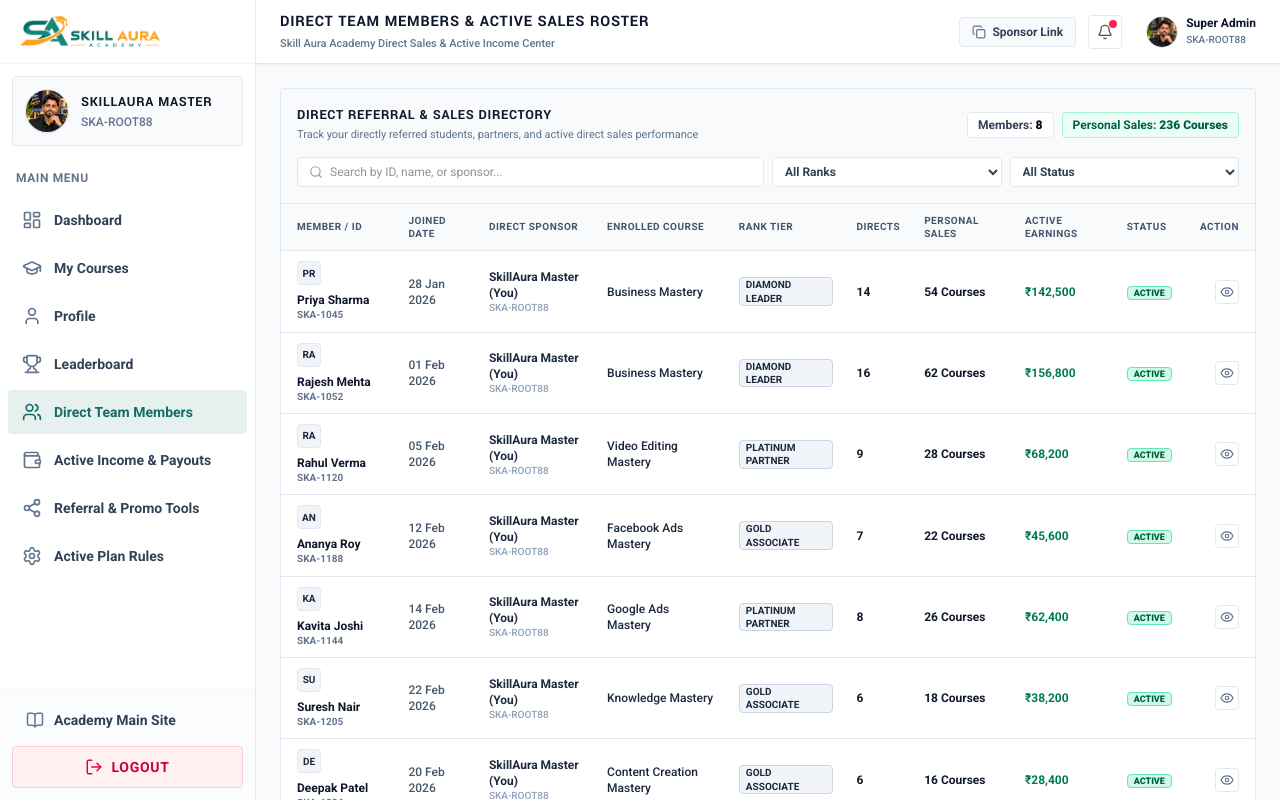
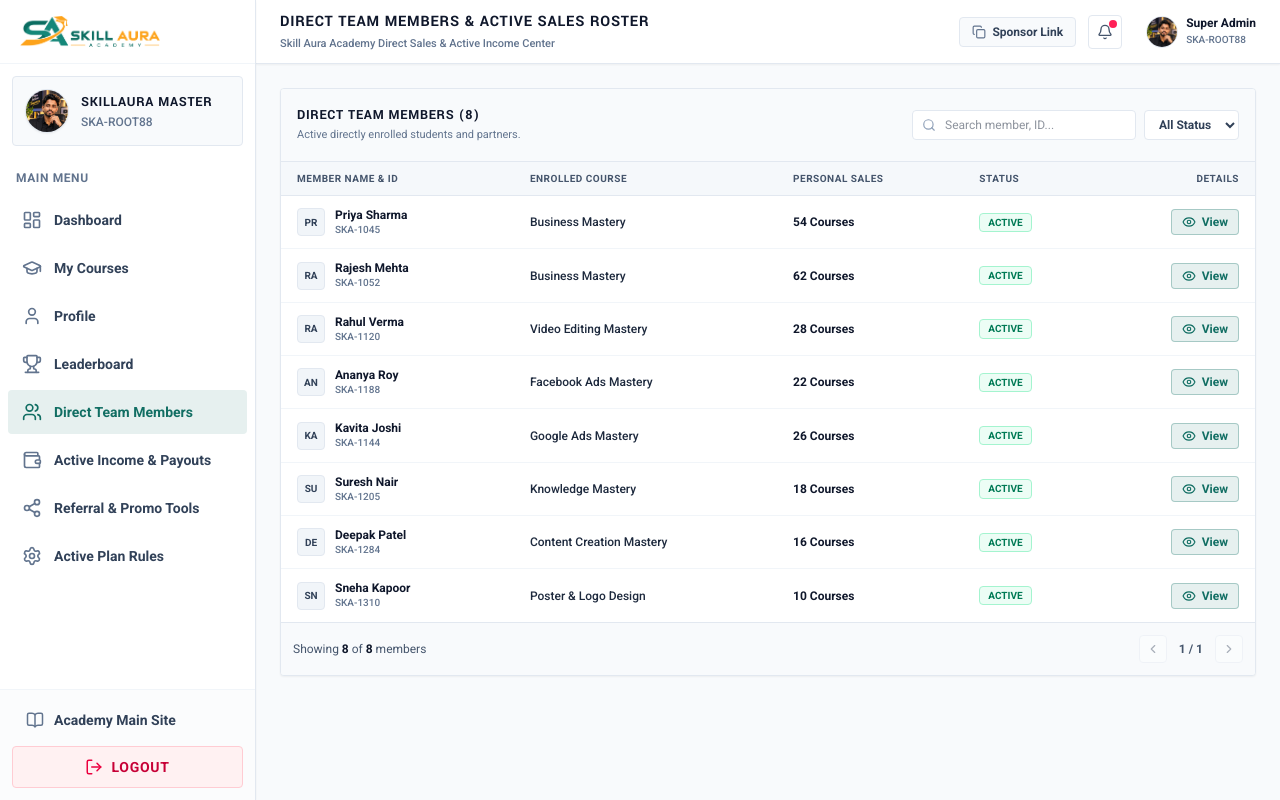
Before and after one commit to budhya2024/skillaura-academy, a Next.js app: page /admin in a window 1280 px wide. Both pictures are taken after a click on the button "Direct Team Members". Shown: the top 800 px of the page. Built offline with nearby package versions, Linux system fonts and the light colour scheme.

Commit message:
feat: simplify Direct Team Members table and show details dialog on View button click

```diff
--- a/components/admin/DownlineTable.tsx
+++ b/components/admin/DownlineTable.tsx
@@ -7,19 +7,27 @@ import {
 } from "../../lib/networkData";
 import {
   Search,
-  Filter,
   Users,
   Eye,
   ChevronLeft,
   ChevronRight,
-  TrendingUp,
+  X,
+  User,
+  Mail,
+  Phone,
+  Calendar,
+  Award,
+  Wallet,
+  ShoppingBag,
+  ShieldCheck,
+  CheckCircle2,
 } from "lucide-react";
 
 export default function DownlineTable() {
   const [search, setSearch] = useState("");
-  const [rankFilter, setRankFilter] = useState<string>("all");
   const [statusFilter, setStatusFilter] = useState<string>("all");
   const [currentPage, setCurrentPage] = useState(1);
+  const [selectedMember, setSelectedMember] = useState<DownlineMember | null>(null);
   const itemsPerPage = 8;
 
   const filteredMembers = useMemo(() => {
@@ -27,16 +35,14 @@ export default function DownlineTable() {
       const matchSearch =
         member.name.toLowerCase().includes(search.toLowerCase()) ||
         member.id.toLowerCase().includes(search.toLowerCase()) ||
-        member.sponsorName.toLowerCase().includes(search.toLowerCase()) ||
-        member.email.toLowerCase().includes(search.toLowerCase());
+        member.package.toLowerCase().includes(search.toLowerCase());
 
-      const matchRank = rankFilter === "all" || member.rank === rankFilter;
       const matchStatus =
         statusFilter === "all" || member.status === statusFilter;
 
-      return matchSearch && matchRank && matchStatus;
+      return matchSearch && matchStatus;
     });
-  }, [search, rankFilter, statusFilter]);
+  }, [search, statusFilter]);
 
   const totalPages = Math.ceil(filteredMembers.length / itemsPerPage) || 1;
   const paginatedMembers = useMemo(() => {
@@ -44,104 +50,63 @@ export default function DownlineTable() {
     return filteredMembers.slice(start, start + itemsPerPage);
   }, [filteredMembers, currentPage, itemsPerPage]);
 
-  const totalFilteredSales = useMemo(
-    () => filteredMembers.reduce((acc, curr) => acc + curr.personalActiveSales, 0),
-    [filteredMembers]
-  );
-
   return (
-    <div className="bg-white border border-slate-200 shadow-xs overflow-hidden flex flex-col rounded-[4px]">
-      {/* Top Controls Header */}
-      <div className="p-4 border-b border-slate-200 bg-slate-50 space-y-3">
-        <div className="flex flex-col sm:flex-row items-start sm:items-center justify-between gap-3">
+    <div className="bg-white border border-slate-200 shadow-xs overflow-hidden flex flex-col rounded-[4px] font-sans">
+      {/* Top Header & Search Controls */}
+      <div className="p-4 border-b border-slate-200 bg-slate-50 flex flex-col sm:flex-row items-stretch sm:items-center justify-between gap-3">
         <div>
           <h3 className="text-xs sm:text-sm font-bold text-slate-900 uppercase tracking-wider font-[family-name:var(--font-yantramanav)]">
-              Direct Referral &amp; Sales Directory
+            Direct Team Members ({filteredMembers.length})
           </h3>
           <p className="text-[11px] text-slate-500">
-              Track your directly referred students, partners, and active direct sales performance
+            Active directly enrolled students and partners.
           </p>
         </div>
 
-          <div className="flex items-center gap-2 flex-wrap">
-            <span className="text-xs font-bold text-slate-700 bg-white px-2.5 py-1 border border-slate-200 rounded-[4px]">
-              Members: <strong className="text-slate-950">{filteredMembers.length}</strong>
-            </span>
-            <span className="text-xs font-bold text-emerald-800 bg-emerald-50 px-2.5 py-1 border border-emerald-200 rounded-[4px]">
-              Personal Sales: <strong>{totalFilteredSales} Courses</strong>
-            </span>
-          </div>
-        </div>
-
-        {/* Filter Bar */}
-        <div className="grid grid-cols-1 sm:grid-cols-2 md:grid-cols-4 gap-2">
-          {/* Search Box */}
-          <div className="relative md:col-span-2">
-            <Search className="w-3.5 h-3.5 text-slate-400 absolute left-3 top-1/2 -translate-y-1/2" />
+        {/* Search & Filter Bar */}
+        <div className="flex items-center gap-2">
+          <div className="relative w-full sm:w-56">
+            <Search className="w-3.5 h-3.5 text-slate-400 absolute left-2.5 top-1/2 -translate-y-1/2" />
             <input
               type="text"
-              placeholder="Search by ID, name, or sponsor..."
+              placeholder="Search member, ID..."
               value={search}
               onChange={(e) => {
                 setSearch(e.target.value);
                 setCurrentPage(1);
               }}
-              className="w-full pl-8 pr-3 py-1.5 text-xs bg-white border border-slate-200 focus:outline-none focus:border-[#116E63] rounded-[4px]"
+              className="w-full pl-8 pr-3 py-1.5 text-xs bg-white border border-slate-200 focus:outline-none focus:border-[#116E63] rounded-[4px] text-slate-800"
             />
           </div>
 
-          {/* Rank Filter */}
-          <select
-            value={rankFilter}
-            onChange={(e) => {
-              setRankFilter(e.target.value);
-              setCurrentPage(1);
-            }}
-            className="px-2 py-1.5 text-xs bg-white border border-slate-200 focus:outline-none focus:border-[#116E63] text-slate-700 font-bold rounded-[4px]"
-          >
-            <option value="all">All Ranks</option>
-            <option value="Diamond Leader">Diamond Leader</option>
-            <option value="Platinum Partner">Platinum Partner</option>
-            <option value="Gold Associate">Gold Associate</option>
-            <option value="Silver Member">Silver Member</option>
-            <option value="Bronze Starter">Bronze Starter</option>
-          </select>
-
-          {/* Status Filter */}
           <select
             value={statusFilter}
             onChange={(e) => {
               setStatusFilter(e.target.value);
               setCurrentPage(1);
             }}
-            className="px-2 py-1.5 text-xs bg-white border border-slate-200 focus:outline-none focus:border-[#116E63] text-slate-700 font-bold rounded-[4px]"
+            className="px-2.5 py-1.5 text-xs bg-white border border-slate-200 focus:outline-none focus:border-[#116E63] text-slate-700 font-semibold rounded-[4px] cursor-pointer"
           >
             <option value="all">All Status</option>
-            <option value="active">Active Members</option>
-            <option value="pending">Pending KYC</option>
-            <option value="inactive">Inactive</option>
+            <option value="active">Active</option>
+            <option value="pending">Pending</option>
           </select>
         </div>
       </div>
 
-      {/* Table Container */}
+      {/* Clean Streamlined Table (Extra Info Hidden) */}
       <div className="overflow-x-auto">
         <table className="w-full text-left border-collapse text-xs">
           <thead>
-            <tr className="bg-slate-50 border-b border-slate-200 text-slate-600 uppercase font-bold text-[10px] tracking-wider">
-              <th className="py-2.5 px-4">Member / ID</th>
-              <th className="py-2.5 px-3">Joined Date</th>
-              <th className="py-2.5 px-3">Direct Sponsor</th>
+            <tr className="bg-slate-100/70 border-b border-slate-200 text-slate-600 uppercase font-bold text-[10px] tracking-wider">
+              <th className="py-2.5 px-4">Member Name &amp; ID</th>
               <th className="py-2.5 px-3">Enrolled Course</th>
-              <th className="py-2.5 px-3">Rank Tier</th>
-              <th className="py-2.5 px-3">Directs</th>
               <th className="py-2.5 px-3">Personal Sales</th>
-              <th className="py-2.5 px-3">Active Earnings</th>
               <th className="py-2.5 px-3">Status</th>
-              <th className="py-2.5 px-4 text-right">Action</th>
+              <th className="py-2.5 px-4 text-right">Details</th>
             </tr>
           </thead>
-          <tbody className="divide-y divide-slate-200 font-medium text-slate-800">
+          <tbody className="divide-y divide-slate-100 font-medium text-slate-800">
             {paginatedMembers.length > 0 ? (
               paginatedMembers.map((member) => (
                 <tr
@@ -149,102 +114,66 @@ export default function DownlineTable() {
                   className="hover:bg-slate-50 transition-colors"
                 >
                   {/* Member Name & ID */}
-                  <td className="py-2.5 px-4">
-                    <div className="flex items-center gap-2 flex-wrap">
-                      <div className="w-6 h-6 bg-slate-100 text-slate-800 border border-slate-200 flex items-center justify-center font-bold text-[10px] shrink-0 rounded-[4px]">
+                  <td className="py-3 px-4">
+                    <div className="flex items-center gap-2.5">
+                      <div className="w-7 h-7 bg-slate-100 text-slate-700 border border-slate-200 flex items-center justify-center font-bold text-[10px] shrink-0 rounded-[4px]">
                         {member.name.slice(0, 2).toUpperCase()}
                       </div>
                       <div>
                         <div className="font-bold text-slate-900 leading-tight">
                           {member.name}
                         </div>
-                        <div className="text-[10px] font-mono text-slate-500 font-semibold">
+                        <div className="text-[10px] font-mono text-slate-500">
                           {member.id}
                         </div>
                       </div>
                     </div>
                   </td>
 
-                  {/* Joined Date */}
-                  <td className="py-2.5 px-3">
-                    <span className="font-mono text-slate-600 text-xs">
-                      {member.joinDate}
-                    </span>
-                  </td>
-
-                  {/* Sponsor */}
-                  <td className="py-2.5 px-3">
-                    <div className="font-semibold text-slate-800">
-                      {member.sponsorName}
-                    </div>
-                    <div className="text-[10px] font-mono text-slate-400">
-                      {member.sponsorId}
-                    </div>
-                  </td>
-
                   {/* Course Package */}
-                  <td className="py-2.5 px-3">
-                    <span className="text-slate-800 font-medium">
+                  <td className="py-3 px-3">
+                    <span className="text-slate-800 font-medium line-clamp-1">
                       {member.package}
                     </span>
                   </td>
 
-                  {/* Rank */}
-                  <td className="py-2.5 px-3">
-                    <span className="inline-block px-1.5 py-0.2 text-[10px] font-bold bg-slate-100 text-slate-800 border border-slate-300 uppercase rounded-[4px]">
-                      {member.rank}
-                    </span>
-                  </td>
-
-                  {/* Directs */}
-                  <td className="py-2.5 px-3 font-bold text-slate-900 font-mono">
-                    {member.directs}
-                  </td>
-
                   {/* Personal Sales */}
-                  <td className="py-2.5 px-3 font-mono">
+                  <td className="py-3 px-3 font-mono">
                     <span className="font-bold text-slate-900">
                       {member.personalActiveSales} Courses
                     </span>
                   </td>
 
-                  {/* Total Earnings */}
-                  <td className="py-2.5 px-3 font-bold text-emerald-700 font-mono">
-                    ₹{member.totalCommission.toLocaleString()}
-                  </td>
-
                   {/* Status */}
-                  <td className="py-2.5 px-3">
+                  <td className="py-3 px-3">
                     <span
-                      className={`inline-flex items-center gap-1 px-1.5 py-0.2 text-[9px] font-black uppercase rounded-[4px] ${member.status === "active"
-                        ? "bg-emerald-100 text-emerald-800 border border-emerald-300"
-                        : "bg-amber-100 text-amber-800 border border-amber-300"
+                      className={`inline-flex items-center px-2 py-0.5 text-[10px] font-bold uppercase rounded-[4px] ${
+                        member.status === "active"
+                          ? "bg-emerald-50 text-emerald-700 border border-emerald-200"
+                          : "bg-amber-50 text-amber-700 border border-amber-200"
                       }`}
                     >
                       {member.status}
                     </span>
                   </td>
 
-                  {/* Actions */}
-                  <td className="py-2.5 px-4 text-right">
+                  {/* Action View Button */}
+                  <td className="py-3 px-4 text-right">
                     <button
-                      onClick={() =>
-                        alert(
-                          `Member Details:\nName: ${member.name}\nID: ${member.id}\nSponsor: ${member.sponsorName}\nRank: ${member.rank}\nTotal Commission: ₹${member.totalCommission}\nEmail: ${member.email}\nPhone: ${member.phone}`
-                        )
-                      }
-                      className="p-1 text-slate-500 hover:text-[#116E63] border border-slate-200 hover:bg-slate-100 transition-colors rounded-[4px]"
-                      title="Inspect Member"
+                      onClick={() => setSelectedMember(member)}
+                      className="px-2.5 py-1 text-xs font-bold text-[#116E63] bg-[#116E63]/10 hover:bg-[#116E63] hover:text-white border border-[#116E63]/30 rounded-[4px] inline-flex items-center gap-1.5 transition-colors cursor-pointer"
+                      title="View Member Details"
                     >
                       <Eye className="w-3.5 h-3.5" />
+                      <span>View</span>
                     </button>
                   </td>
                 </tr>
               ))
             ) : (
               <tr>
-                <td colSpan={10} className="py-8 text-center text-slate-500">
-                  No downline members match the selected filters.
+                <td colSpan={5} className="py-8 text-center text-slate-500 text-xs">
+                  No members found matching your search.
                 </td>
               </tr>
             )}
@@ -255,12 +184,8 @@ export default function DownlineTable() {
       {/* Pagination Footer */}
       <div className="p-3 border-t border-slate-200 bg-slate-50 flex items-center justify-between text-xs text-slate-600">
         <div>
-          Showing{" "}
-          <strong className="text-slate-900">
-            {paginatedMembers.length}
-          </strong>{" "}
-          of <strong className="text-slate-900">{filteredMembers.length}</strong>{" "}
-          members
+          Showing <strong className="text-slate-900">{paginatedMembers.length}</strong> of{" "}
+          <strong className="text-slate-900">{filteredMembers.length}</strong> members
         </div>
 
         <div className="flex items-center gap-1">
@@ -268,6 +193,7 @@ export default function DownlineTable() {
             onClick={() => setCurrentPage((p) => Math.max(1, p - 1))}
             disabled={currentPage === 1}
             className="p-1.5 border border-slate-200 bg-white text-slate-700 disabled:opacity-40 hover:bg-slate-100 cursor-pointer rounded-[4px]"
+            aria-label="Previous Page"
           >
             <ChevronLeft className="w-3.5 h-3.5" />
           </button>
@@ -278,11 +204,153 @@ export default function DownlineTable() {
             onClick={() => setCurrentPage((p) => Math.min(totalPages, p + 1))}
             disabled={currentPage === totalPages}
             className="p-1.5 border border-slate-200 bg-white text-slate-700 disabled:opacity-40 hover:bg-slate-100 cursor-pointer rounded-[4px]"
+            aria-label="Next Page"
           >
             <ChevronRight className="w-3.5 h-3.5" />
           </button>
         </div>
       </div>
+
+      {/* =========================================================================
+          VIEW BUTTON CLICK: MEMBER DETAILS MODAL / DRAWER
+         ========================================================================= */}
+      {selectedMember && (
+        <div className="fixed inset-0 z-50 flex items-center justify-center p-3 sm:p-4 bg-black/60 backdrop-blur-xs animate-in fade-in">
+          <div className="bg-white w-full max-w-lg border border-slate-300 shadow-xl rounded-[4px] overflow-hidden flex flex-col">
+            {/* Modal Header */}
+            <div className="bg-slate-900 text-white p-4 flex items-center justify-between shrink-0">
+              <div className="flex items-center gap-2.5">
+                <div className="w-8 h-8 rounded-[4px] bg-[#116E63] text-white flex items-center justify-center font-bold text-xs shrink-0">
+                  {selectedMember.name.slice(0, 2).toUpperCase()}
+                </div>
+                <div>
+                  <h4 className="text-sm sm:text-base font-bold text-white uppercase font-[family-name:var(--font-yantramanav)]">
+                    {selectedMember.name}
+                  </h4>
+                  <span className="text-[11px] font-mono text-slate-400">
+                    ID: {selectedMember.id}
+                  </span>
+                </div>
+              </div>
+              <button
+                onClick={() => setSelectedMember(null)}
+                className="w-7 h-7 rounded-[4px] bg-slate-800 hover:bg-slate-700 text-slate-300 flex items-center justify-center cursor-pointer transition-colors"
+                aria-label="Close"
+              >
+                <X className="w-4 h-4" />
+              </button>
+            </div>
+
+            {/* Modal Body with Structured Member Details */}
+            <div className="p-4 sm:p-5 space-y-4 max-h-[75vh] overflow-y-auto text-xs">
+              {/* Status & Rank Card */}
+              <div className="grid grid-cols-2 gap-2.5 bg-slate-50 p-3 rounded-[4px] border border-slate-200">
+                <div>
+                  <span className="text-[10px] font-bold uppercase tracking-wider text-slate-500 block">
+                    Account Status
+                  </span>
+                  <span
+                    className={`inline-block mt-0.5 px-2 py-0.5 text-[10px] font-bold uppercase rounded-[4px] ${
+                      selectedMember.status === "active"
+                        ? "bg-emerald-100 text-emerald-800"
+                        : "bg-amber-100 text-amber-800"
+                    }`}
+                  >
+                    {selectedMember.status}
+                  </span>
+                </div>
+
+                <div>
+                  <span className="text-[10px] font-bold uppercase tracking-wider text-slate-500 block">
+                    Rank Tier
+                  </span>
+                  <span className="font-bold text-slate-800 mt-0.5 block">
+                    {selectedMember.rank}
+                  </span>
+                </div>
+              </div>
+
+              {/* Performance Stats */}
+              <div className="space-y-1.5">
+                <span className="text-[10px] font-bold uppercase tracking-wider text-slate-500 block">
+                  Sales &amp; Income Performance
+                </span>
+                <div className="grid grid-cols-3 gap-2 bg-slate-50 p-3 rounded-[4px] border border-slate-200 text-center">
+                  <div>
+                    <span className="text-[10px] text-slate-500 block">Personal Sales</span>
+                    <strong className="text-slate-900 font-mono text-sm block">
+                      {selectedMember.personalActiveSales}
+                    </strong>
+                  </div>
+                  <div>
+                    <span className="text-[10px] text-slate-500 block">Direct Team</span>
+                    <strong className="text-slate-900 font-mono text-sm block">
+                      {selectedMember.directs}
+                    </strong>
+                  </div>
+                  <div>
+                    <span className="text-[10px] text-slate-500 block">Total Earnings</span>
+                    <strong className="text-emerald-700 font-mono text-sm block">
+                      ₹{selectedMember.totalCommission.toLocaleString()}
+                    </strong>
+                  </div>
+                </div>
+              </div>
+
+              {/* Course & Sponsor Details */}
+              <div className="space-y-2 border border-slate-200 rounded-[4px] p-3 bg-white">
+                <div className="flex items-center justify-between pb-2 border-b border-slate-100">
+                  <span className="text-slate-500 font-medium">Enrolled Course:</span>
+                  <span className="font-bold text-slate-900 text-right">
+                    {selectedMember.package}
+                  </span>
+                </div>
+
+                <div className="flex items-center justify-between pb-2 border-b border-slate-100">
+                  <span className="text-slate-500 font-medium">Direct Sponsor:</span>
+                  <span className="font-semibold text-slate-800">
+                    {selectedMember.sponsorName}{" "}
+                    <span className="font-mono text-slate-500 text-[11px]">
+                      ({selectedMember.sponsorId})
+                    </span>
+                  </span>
+                </div>
+
+                <div className="flex items-center justify-between pb-2 border-b border-slate-100">
+                  <span className="text-slate-500 font-medium">Joined Date:</span>
+                  <span className="font-mono text-slate-700">
+                    {selectedMember.joinDate}
+                  </span>
+                </div>
+
+                <div className="flex items-center justify-between pb-2 border-b border-slate-100">
+                  <span className="text-slate-500 font-medium">Email Address:</span>
+                  <span className="font-mono text-slate-800">
+                    {selectedMember.email}
+                  </span>
+                </div>
+
+                <div className="flex items-center justify-between">
+                  <span className="text-slate-500 font-medium">Phone / Mobile:</span>
+                  <span className="font-mono text-slate-800">
+                    {selectedMember.phone}
+                  </span>
+                </div>
+              </div>
+            </div>
+
+            {/* Modal Footer */}
+            <div className="p-3 bg-slate-50 border-t border-slate-200 flex justify-end shrink-0">
+              <button
+                onClick={() => setSelectedMember(null)}
+                className="px-4 py-1.5 bg-slate-800 hover:bg-slate-900 text-white font-bold text-xs uppercase tracking-wider rounded-[4px] transition-colors cursor-pointer"
+              >
+                Close
+              </button>
+            </div>
+          </div>
+        </div>
+      )}
     </div>
   );
 }
```
Lines whose indentation alone changed are shown as unchanged.
